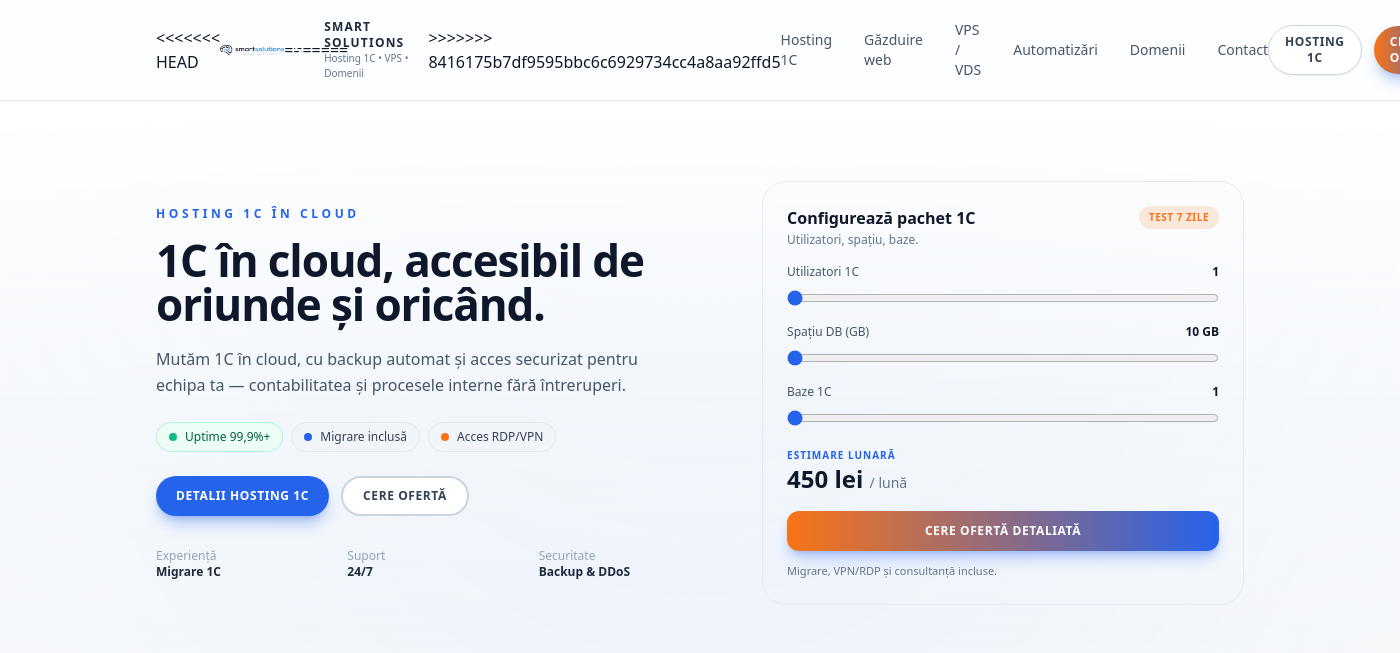
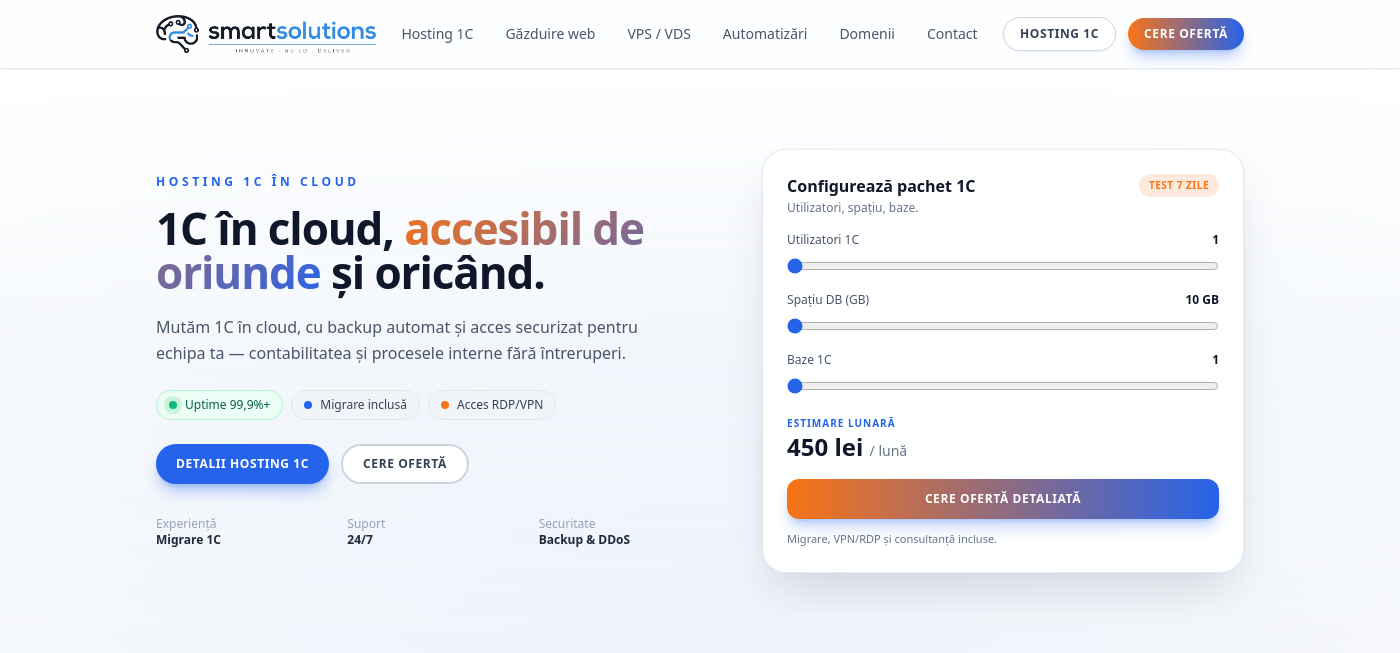
Before and after one commit to cojocariv/ondnew, a PHP site: page / in a window 1400 px wide; the page is wider, and only the part inside the window is pictured. Shown: the top 653 px of that part. Run offline with PHP 8.4, Linux system fonts and the light colour scheme; some libraries are stand-ins or nearby versions.

Commit message:
Resolve merge conflicts by removing conflicting logo and header styles, reverting to a simpler design for site branding.

```diff
--- a/index.php
+++ b/index.php
@@ -93,7 +93,6 @@ if ($_SERVER['REQUEST_METHOD'] === 'POST') {
         input, textarea { -webkit-user-select: text; -moz-user-select: text; -ms-user-select: text; user-select: text; }
         section[id] { scroll-margin-top: 90px; }
 
-<<<<<<< HEAD
         .site-logo {
             height: 2.75rem;
             width: auto;
@@ -105,11 +104,6 @@ if ($_SERVER['REQUEST_METHOD'] === 'POST') {
             width: auto;
             max-width: 180px;
             object-fit: contain;
-=======
-        .logo-glow {
-            background: linear-gradient(135deg, #2563EB 0%, #7C3AED 50%, #F97316 100%);
-            box-shadow: 0 4px 20px rgba(37, 99, 235, 0.35);
->>>>>>> 8416175b7df9595bbc6c6929734cc4a8aa92ffd5
         }
         .glass { background: rgba(255,255,255,0.92); backdrop-filter: blur(20px); }
         .glass-soft { background: rgba(255,255,255,0.9); backdrop-filter: blur(16px); }
@@ -214,19 +208,8 @@ if ($_SERVER['REQUEST_METHOD'] === 'POST') {
 <!-- HEADER -->
 <header class="sticky top-0 z-50 border-b border-slate-200/80 bg-white/90 backdrop-blur-xl shadow-sm">
     <div class="mx-auto flex max-w-6xl items-center justify-between px-4 py-3 lg:px-8">
-<<<<<<< HEAD
         <a href="#top" class="flex items-center group">
             <img src="assets/LOGO/transparent%20logo.png" alt="<?php echo htmlspecialchars($site_data['company']['name'] ?? 'Smart Solutions', ENT_QUOTES, 'UTF-8'); ?>" class="site-logo transition group-hover:scale-[1.02]">
-=======
-        <a href="#top" class="flex items-center gap-3 group">
-            <div class="logo-glow flex h-10 w-10 items-center justify-center rounded-xl text-sm font-bold text-white transition group-hover:scale-105">
-                S
-            </div>
-            <div>
-                <span class="block text-xs font-bold uppercase tracking-widest text-slate-800"><?php echo htmlspecialchars($site_data['company']['name'] ?? 'Smart Solutions', ENT_QUOTES, 'UTF-8'); ?></span>
-                <span class="block text-[10px] text-slate-500"><?php echo htmlspecialchars($site_data['company']['tagline'] ?? 'Hosting 1C • VPS • Domenii', ENT_QUOTES, 'UTF-8'); ?></span>
-            </div>
->>>>>>> 8416175b7df9595bbc6c6929734cc4a8aa92ffd5
         </a>
 
         <nav class="hidden items-center gap-8 text-sm font-medium text-slate-600 md:flex">
@@ -612,14 +595,8 @@ if ($_SERVER['REQUEST_METHOD'] === 'POST') {
         <div class="grid gap-6 md:grid-cols-[2fr,1fr,1fr]">
             <?php $company = $site_data['company'] ?? []; ?>
             <div>
-<<<<<<< HEAD
                 <div class="mb-2">
                     <img src="assets/LOGO/transparent%20logo.png" alt="<?php echo htmlspecialchars($company['name'] ?? 'Smart Solutions', ENT_QUOTES, 'UTF-8'); ?>" class="site-logo-footer">
-=======
-                <div class="flex items-center gap-2 mb-2">
-                    <div class="logo-glow flex h-8 w-8 items-center justify-center rounded-lg text-xs font-bold text-white">S</div>
-                    <span class="text-xs font-bold uppercase tracking-widest text-slate-800"><?php echo htmlspecialchars($company['name'] ?? 'Smart Solutions', ENT_QUOTES, 'UTF-8'); ?></span>
->>>>>>> 8416175b7df9595bbc6c6929734cc4a8aa92ffd5
                 </div>
                 <p class="text-xs text-slate-600 max-w-sm"><?php echo htmlspecialchars($company['footer_text'] ?? 'Găzduire web, VPS/VDS, hosting 1C și domenii pentru companii și proiecte din România și Europa.', ENT_QUOTES, 'UTF-8'); ?></p>
             </div>
```
